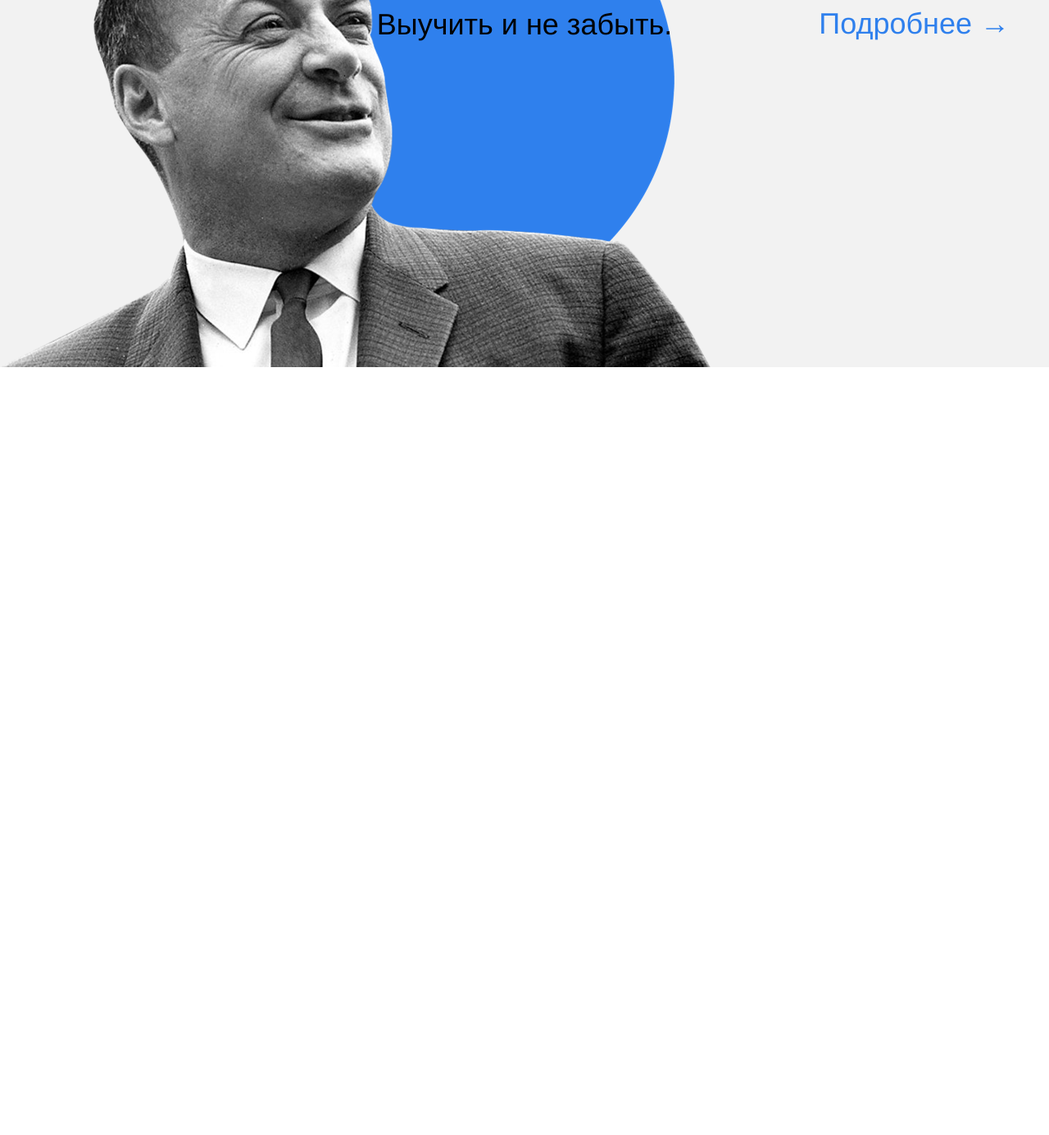
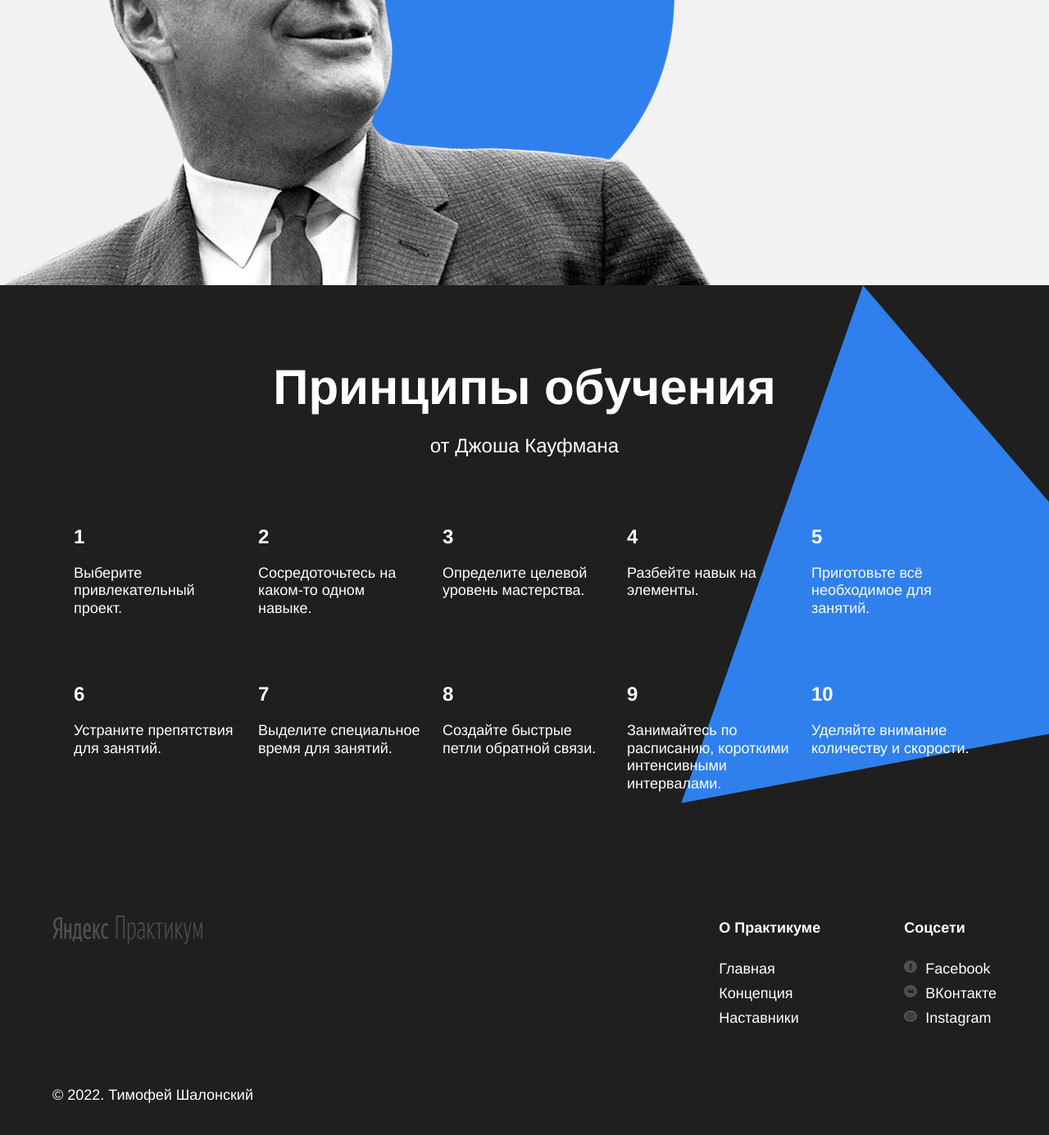
Before and after one commit to aloe-99/how-to-learn, a plain HTML site: page index.html in a window 1280 px wide. Shown: the part 2549-3934 px from the top of the page at 82% size. Before the commit the page ends 2997 px from the top, so only its background shows below. Drawn offline with Linux system fonts and the light colour scheme.

Commit message:
All_sections

```diff
--- a/index.html
+++ b/index.html
@@ -51,37 +51,37 @@
         <h3 class="section-subtitle">Про учебу и мозг</h3>
         <div class="table">
           <div class="table__cell">
-            <h6 class="table__heading">86 миллиардов</h6>
+            <h3 class="table__heading">86 миллиардов</h3>
             <p class="table__text">Число нейронов в мозге человека</p>
           </div>
           <div class="table__cell">
-            <h6 class="table__heading">2,1  миллиарда</h6>
+            <h3 class="table__heading">2,1  миллиарда</h3>
             <p class="table__text">Число нуждающихся в повышении квалификации</p>
             <p class="table__text">Всемирный Банк 2017</p>
           </div>
           <div class="table__cell">
-            <h6 class="table__heading">1000 терабайт</h6>
+            <h3 class="table__heading">1000 терабайт</h3>
             <p class="table__text">Объем памяти человека</p>
           </div>
           <div class="table__cell">
-            <h6 class="table__heading">500 триллионов</h6>
+            <h3 class="table__heading">500 триллионов</h3>
             <p class="table__text">Число ответственных за обучение нервных синапсов у взрослого человека</p>
           </div>
           <div class="table__cell">
-            <h6 class="table__heading">420 миллионов</h6>
+            <h3 class="table__heading">420 миллионов</h3>
             <p class="table__text">Число взрослых людей моложе 25 лет, не имеющих образования для трудоустройства</p>
             <p class="table__text">Всемирный Банк 2017</p>
           </div>
           <div class="table__cell">
-            <h6 class="table__heading">17-20 лет</h6>
+            <h3 class="table__heading">17-20 лет</h3>
             <p class="table__text">Пик обучаемости</p>
           </div>
           <div class="table__cell">
-            <h6 class="table__heading">1885 год</h6>
+            <h3 class="table__heading">1885 год</h3>
             <p class="table__text">Открытие кривой забывания</p>
           </div>
           <div class="table__cell">
-            <h6 class="table__heading">1889 год</h6>
+            <h3 class="table__heading">1889 год</h3>
             <p class="table__text">Открытие условного рефлекса</p>
           </div>
         </div>
@@ -89,16 +89,82 @@
 
       <section class="feynman">
         <h2 class="feynman__title">Метод Фейнмана</h2>
-        <h6 class="feynman__subtitle">Выучить и не забыть.</h6>
+        <h3 class="feynman__subtitle">Выучить и не забыть.</h3>
         <a class="feynman__link" href="">Подробнее &#8594;</a>
         <img class="feynman__photo" src="images/feynman.png" alt="Ричард Фейнман">
       </section>
 
-      <section class="kaufman">
+      <section class="kaufman kaufman_theme_dark">
+        <h2 class="section-title section-title_theme_dark">Принципы обучения</h2>
+        <h3 class="section-subtitle section-subtitle_theme_dark">от Джоша Кауфмана</h3>
+        <div class="table table_theme_dark">
+          <div class="table__cell table__cell_theme_dark">
+            <h3 class="table__heading">1</h3>
+            <p class="table__text">Выберите привлекательный проект.</p>
+          </div>
+          <div class="table__cell table__cell_theme_dark">
+            <h3 class="table__heading">2</h3>
+            <p class="table__text">Сосредоточьтесь на каком-то одном навыке.</p>
+          </div>
+          <div class="table__cell table__cell_theme_dark">
+            <h3 class="table__heading">3</h3>
+            <p class="table__text">Определите целевой уровень мастерства.</p>
+          </div>
+          <div class="table__cell table__cell_theme_dark">
+            <h3 class="table__heading">4</h3>
+            <p class="table__text">Разбейте навык на элементы.</p>
+          </div>
+          <div class="table__cell table__cell_theme_dark">
+            <h3 class="table__heading">5</h3>
+            <p class="table__text">Приготовьте всё необходимое для занятий.</p>
+          </div>
+          <div class="table__cell table__cell_theme_dark">
+            <h3 class="table__heading">6</h3>
+            <p class="table__text">Устраните препятствия для занятий.</p>
+          </div>
+          <div class="table__cell table__cell_theme_dark">
+            <h3 class="table__heading">7</h3>
+            <p class="table__text">Выделите специальное время для занятий.</p>
+          </div>
+          <div class="table__cell table__cell_theme_dark">
+            <h3 class="table__heading">8</h3>
+            <p class="table__text">Создайте быстрые петли обратной связи.</p>
+          </div>
+          <div class="table__cell table__cell_theme_dark">
+            <h3 class="table__heading">9</h3>
+            <p class="table__text">Занимайтесь по расписанию, короткими интенсивными интервалами.</p>
+          </div>
+          <div class="table__cell table__cell_theme_dark">
+            <h3 class="table__heading">10</h3>
+            <p class="table__text">Уделяйте внимание количеству и скорости.</p>
+          </div>
+        </div>
+        <div class="kaufman__triangle"></div>
       </section>
     </main>
     <footer class="footer">
-
+      <div class="footer__columns">
+        <div class="footer__column_content_copyright">
+          <div class="logo_place_footer"></div>
+          <p class="footer__author"> &copy; 2022. Тимофей Шалонский</p>
+        </div>
+        <div class="footer__column_content_info">
+          <h3 class="footer__column-heading">О Практикуме</h3>
+          <div class="column-links">
+            <a class="column-link" href="">Главная</a>
+            <a class="column-link" href="">Концепция</a>
+            <a class="column-link" href="">Наставники</a>
+          </div>
+        </div>
+        <div class="footer__column_content_social">
+          <h3 class="footer__column-heading">Соцсети</h3>
+          <div class="column-links">
+            <a class="column-link" href=""><img class="column-link__logo" src="images/facebook_color_white.svg">Facebook</a>
+            <a class="column-link" href=""><img class="column-link__logo" src="images/vk_color_white.svg">ВКонтакте</a>
+            <a class="column-link" href=""><img class="column-link__logo" src="images/instagram_color_white.svg">Instagram</a>
+          </div>
+        </div>
+      </div>
     </footer>
   </div>
 </body>
--- a/styles/style.css
+++ b/styles/style.css
@@ -15,10 +15,10 @@
 }
 
 .logo_place_header {
+  width: 183px;
+  height: 32px;
   display: flex;
   background-image: url('../images/logo_place_header.svg');
-  width: 183px;
-  height: 32px;
   position: absolute;
   left: 64px;
   top: 30px;
@@ -74,6 +74,8 @@
   z-index: 0;
 }
 
+
+
 .description {
   display: flex;
   margin-top: 100px;
@@ -125,6 +127,9 @@
   font-weight: bold;
 }
 
+
+
+
 .digits {
   display: flex;
   flex-direction: column;
@@ -158,16 +163,14 @@
   flex-flow: row wrap;
   justify-content: space-between;
   width: 1100px;
-  margin: 0 auto 100px;
+  margin: 0 auto;
 }
 
 .table__cell {
   display: flex;
   flex-flow: column wrap;
   width: 250px;
-  margin-top: 60px;
-  margin-left: 0;
-  margin-right: 0;
+  margin: 60px 0 0 0;
 }
 
 .table__heading {
@@ -187,6 +190,30 @@
 .table__text:last-child {
   margin: 0;
 }
+
+
+
+.section-title_theme_dark {
+  color: white;
+  z-index: 1;
+}
+
+.section-subtitle_theme_dark {
+  color: white;
+  z-index: 1;
+}
+
+.table_theme_dark {
+  z-index: 1;
+}
+
+.table__cell_theme_dark {
+  width: 200px;
+  color: white;
+  margin-top: 80px;
+}
+
+
 
 .feynman {
   margin: 0;
@@ -237,9 +264,106 @@
   z-index: -1;
 }
 
-.table__cell_theme_dark {
-  width: 200px;
+
+
+.kaufman {
+  display: flex;
+  flex-direction: column;
+  justify-content: center;
+  align-items: center;
+  padding: 90px 0;
+  position: relative;
+  overflow: hidden;
+  z-index: -1;
+}
+
+.kaufman_theme_dark {
+  background-color: #1f1f1f;
+}
+
+.kaufman__triangle {
+  display: flex;
+  width: 877px;
+  height: 877px;
+  background-image: url(../images/kaufman-triangle.svg);
+  background-size: cover;
+  position: absolute;
+  top: 0;
+  right: -210px;
+  z-index: 0;
+}
+
+
+
+.footer {
+  margin: 0;
+  min-height: 350px;
+  background-color: #1f1f1f;
+  display: flex;
+  justify-content: center;
+}
+
+.footer__columns {
+  display: flex;
+  justify-content: space-between;
+  margin: 60px auto 40px;
+  width: 90%;
+}
+
+.footer__column_content_copyright {
+  flex-basis: 711px;
+  position: relative;
+}
+
+.logo_place_footer {
+  width: 183px;
+  height: 35px;
+  background-image: url(../images/logo_place_footer.svg);
+  background-size: cover;
+}
+
+.footer__author {
   color: white;
-  margin-right: 0;
-  margin-top: 80px;
+  position: absolute;
+  bottom: 0;
+  left: 0;
+  line-height: 25px;
+  font-size: 18px;
 }
+
+.footer__column-heading {
+  margin: 0 0 20px 0;
+  color: white;
+  line-height: 30px;
+  font-size: 18px;
+}
+
+.column-links {
+  margin: 0 0 16px 0;
+  display: flex;
+  flex-direction: column;
+  justify-content: space-between;
+}
+
+.column-link {
+  color: white;
+  text-decoration-line: none;
+  line-height: 30px;
+  font-size: 18px;
+}
+
+.column-link__logo {
+  width: 16px;
+  height: 16px;
+  margin-right: 10px;
+}
+
+.footer__column_content_info {
+  display: flex;
+  flex-direction: column;
+}
+
+.footer__column_content_social {
+  display: flex;
+  flex-direction: column;
+}
```
